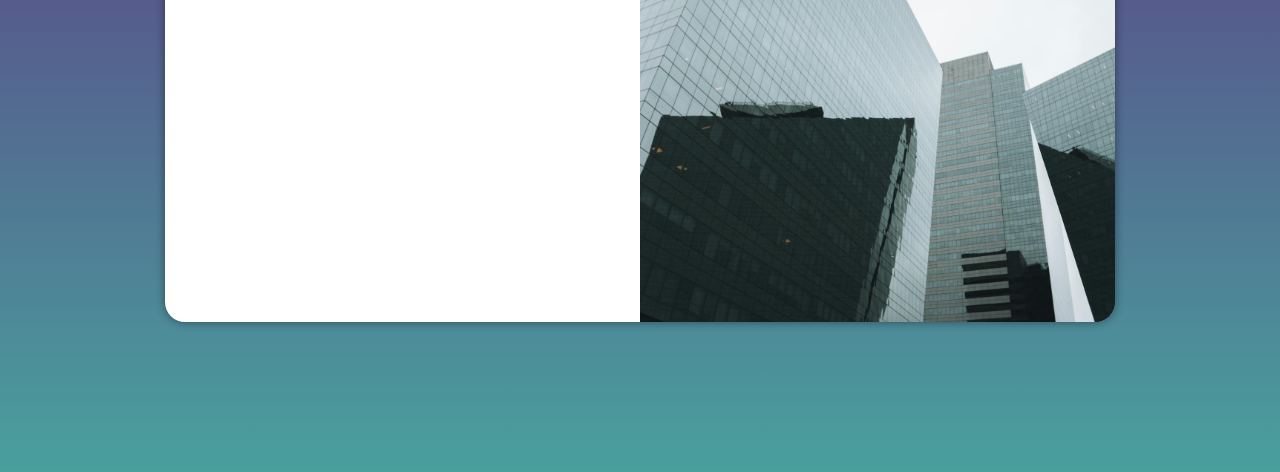
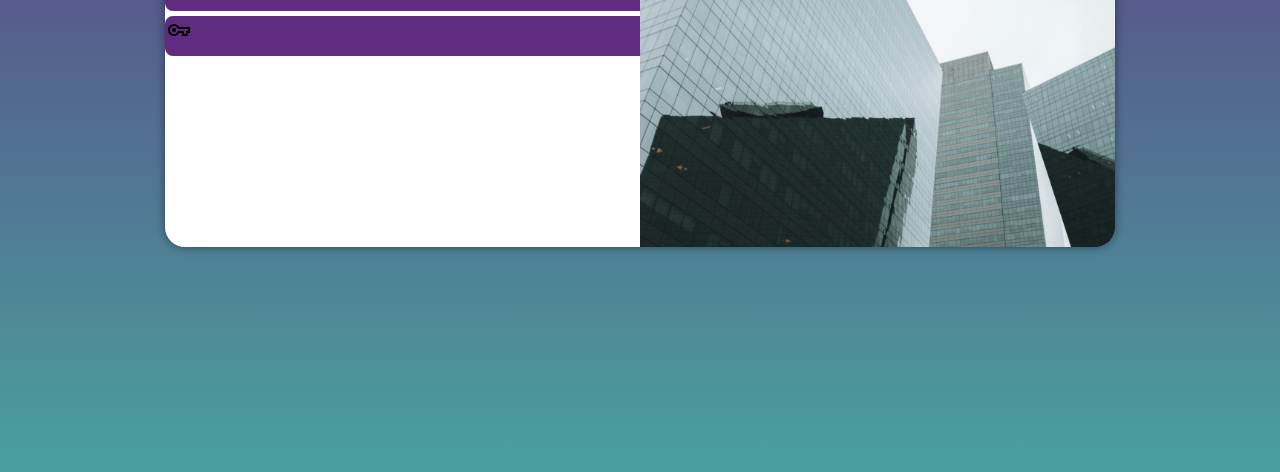
Before and after one commit to Diogoasc7/projeto-login, a plain HTML site: page index.html in a window 1280 px wide. Shown: the part 328-800 px from the top of the page. Drawn offline with nearby package versions, Linux system fonts and the light colour scheme.

Commit message:
atualizei o projeto login

```diff
--- a/estilos/mobilefirst.css
+++ b/estilos/mobilefirst.css
@@ -37,23 +37,25 @@ section#login{
     position: absolute;
     top: 50%;
     left: 50%;
-    transform: translate(-50%, -50%);
-    overflow: hidden;
+    overflow: hidden; /* oculta qualquer conteúdo que ultrapasse os limites da div */
 
     background-color: white;
     width: 250px;
-    height: 500px;
-    border-radius: 20px;
-    box-shadow: 0px 0px 10px rgba(0, 0, 0, 0.452);
+    height: 515px;
+    border-radius: 20px; /* Todos os cantos da div terão um raio de arredondamento */
+    box-shadow: 0px 0px 10px rgba(0, 0, 0, 0.452); /* SOMBREAMENTO */
 
-    transition: width 0.3s, heigth 0.3s;
-    transition-timing-function: ease;
+    transform: translate(-50%, -50%); /* TRANFORM: Esta regra transforma o elemento em relação a si mesmo. TRANSLATE: move o elemento 50% para cima e 50% para a esquerda, efetivamente centralizando-o em relação ao seu contêiner pai. */
+
+    transition: width 0.3s, heigth 0.3s; /* Esta regra especifica a transição suave para as propriedades width e height do elemento. Quando essas propriedades mudam, a transição será aplicada durante 0.3 segundos, tornando a mudança de tamanho mais suave. */
+
+    transition-timing-function: ease; /* A transição começa devagar, acelera no meio e desacelera novamente no final, criando uma sensação de suavidade. */
 }
 
 section#login > div#imagem {
     display: block;
     background: #5f2c82 url(../imagens/pexels-eosvini-2896034.jpg);
-    background-size: cover;
+    background-size: cover; /* Essa propriedade faz com que a imagem de fundo seja dimensionada de forma que ela cubra todo o elemento, cortando parte da imagem, se necessário, para manter a proporção da imagem e cobrir completamente o elemento. */
     background-repeat: no-repeat;
     background-position: center center;
     height: 200px;
@@ -72,3 +74,80 @@ div#formulario > h1{
 div#formulario > p {
     font-size: 0.8em;
 }
+
+form > div.campo {
+    background-color: #5f2c82;
+    display: block;
+    width: 100%;
+    height: 40px;
+    border-radius: 8px;
+    margin: 5px 0px;
+    border: 2px solid #5f2c82 ;
+}
+
+div.campo > label {
+    display: none;
+}
+
+div.campo > input:focus-within {
+    background-color: white;
+}
+
+div.campo > aside {
+    color: white;
+    font-size: 2em;
+    width: 40px;
+    padding: 5px;
+}
+
+div.campo > input {
+    background-color: #79f0ec;
+    font-size: 1em;
+    width: calc(100% - 44px); /* Em CSS é uma maneira de calcular dinamicamente a largura de um elemento com base em uma expressão matemática. Neste caso específico, a largura do elemento será definida como 100% da largura do seu contêiner pai, menos 44 pixels.
+    Isso é útil quando você deseja que um elemento preencha a largura total do seu contêiner pai, mas também quer subtrair um valor fixo da largura para criar algum espaço ao redor do elemento.*/
+    height: 100%;
+
+    border: 0px;
+    border-radius: 5px;
+    padding: 4px;
+    transform: translateY(-0px); /* A propriedade transform: translateY em CSS é usada para mover um elemento verticalmente ao longo do eixo Y. Ela desloca o elemento de sua posição original sem alterar o layout da página. SE FOR NEGATIVO MOVE PARA BAXIO , SE FOR POSITIVO, PARA CIMA.*/
+}
+
+form > input[type=submit] { /* Selecionamos todos os elementos de entrada (input) com um atributo de tipo (type) igual a submit, desde que estejam diretamente dentro de um elemento form. */
+    display: block;
+    font-size: 1em;
+    width: 100%;
+    height: 40px;
+    background-color:#49a09d;
+    border: none;
+    border-radius: 5px;
+    color: white;
+    cursor: pointer; /* Muda o curso de cetinha para selecionar */
+}
+
+form > input[type=submit]:hover{
+    background-color: #2d6462;
+}
+
+form > a.botao {
+    display: block;
+    text-align: center;
+    font-size: 1em;
+    width: 100%;
+    height: 100%;
+    background-color: white;
+    color: #2d6462;
+    border: 1px solid #49a09d;
+    border-radius: 7px;
+    text-decoration: none;
+    padding-top: 5px;
+    margin-top: 5px;
+}
+
+form > a.botao:hover{
+    background-color: #6cd3cf;
+}
+
+form > a.botao > aside {
+    font-size: 0.8em;
+}
--- a/index.html
+++ b/index.html
@@ -9,7 +9,7 @@
     <link rel="stylesheet" href="https://fonts.googleapis.com/css2?family=Material+Symbols+Outlined:opsz,wght,FILL,GRAD@20..48,100..700,0..1,-50..200"/>
     <link rel="stylesheet" href="https://fonts.googleapis.com/css2?family=Material+Symbols+Outlined:opsz,wght,FILL,GRAD@20..48,100..700,0..1,-50..200"/>
     <link rel="stylesheet" href="estilos/mobilefirst.css">
-    <link rel="stylesheet" href="media-query.css">
+    <link rel="stylesheet" href="media-query.css" media="all">
 </head>
 
 <body>
@@ -37,7 +37,7 @@
                     </div>
 
                     <input type="submit" value="Entrar">
-                    <a href="esqueci.html">
+                    <a class="botao" href="esqueci.html">
                         Esqueci a senha
                         <span class="material-symbols-outlined">mail</span>
                     </a>
--- a/media-query.css
+++ b/media-query.css
@@ -1,12 +1,14 @@
 @charset "UTF-8";
 
-@media screen and (min-width: 768px) and (max-width: 992px) {
+@media screen and (min-width: 768px) and (max-width: 992px) { /* CONFIGURAÇÃO PARA TABLET.
+Quando utilizamos @media screen, direcionamos estilos específicos para dispositivos de tela, e esses estilos não serão aplicados a mídias de impressão ou outras mídias.*/
     body{
         background-image: linear-gradient(to top, #49a09d, #5f2c82);
     }
 
     section#login{
-        width: 80vw
+        width: 80vw;
+        height: 280px
     }
 
     section#login > div#imagem{
@@ -21,12 +23,13 @@
     }
 }
 
-@media screen and (min-width: 992px) {
+@media screen and (min-width: 992px) { /* DESCKTOP */
     body{
         background-image: linear-gradient(to top, #49a09d, #5f2c82);
     }
     section#login {
         width: 950px;
+        height: 350px;
     }
 
     section#login > div#imagem {
@@ -36,9 +39,10 @@
     }
 
     section#login > div#formulario {
-        float: left;
-        width: 50%;
+        float: left; /*O elemento com ID "formulario", que é um descendente direto de uma seção com ID "login", será flutuado para a esquerda */
+        width: 50%; /* O elemento ocupará 50% da largura do seu contêiner pai */
     }
+
 
     div#formulario > h1 {
         font-size: 2em;
@@ -46,5 +50,6 @@
 
     div#formulario > p {
         font-size: 1.2em;
+        margin: 20px 0px
     }
 }
```
